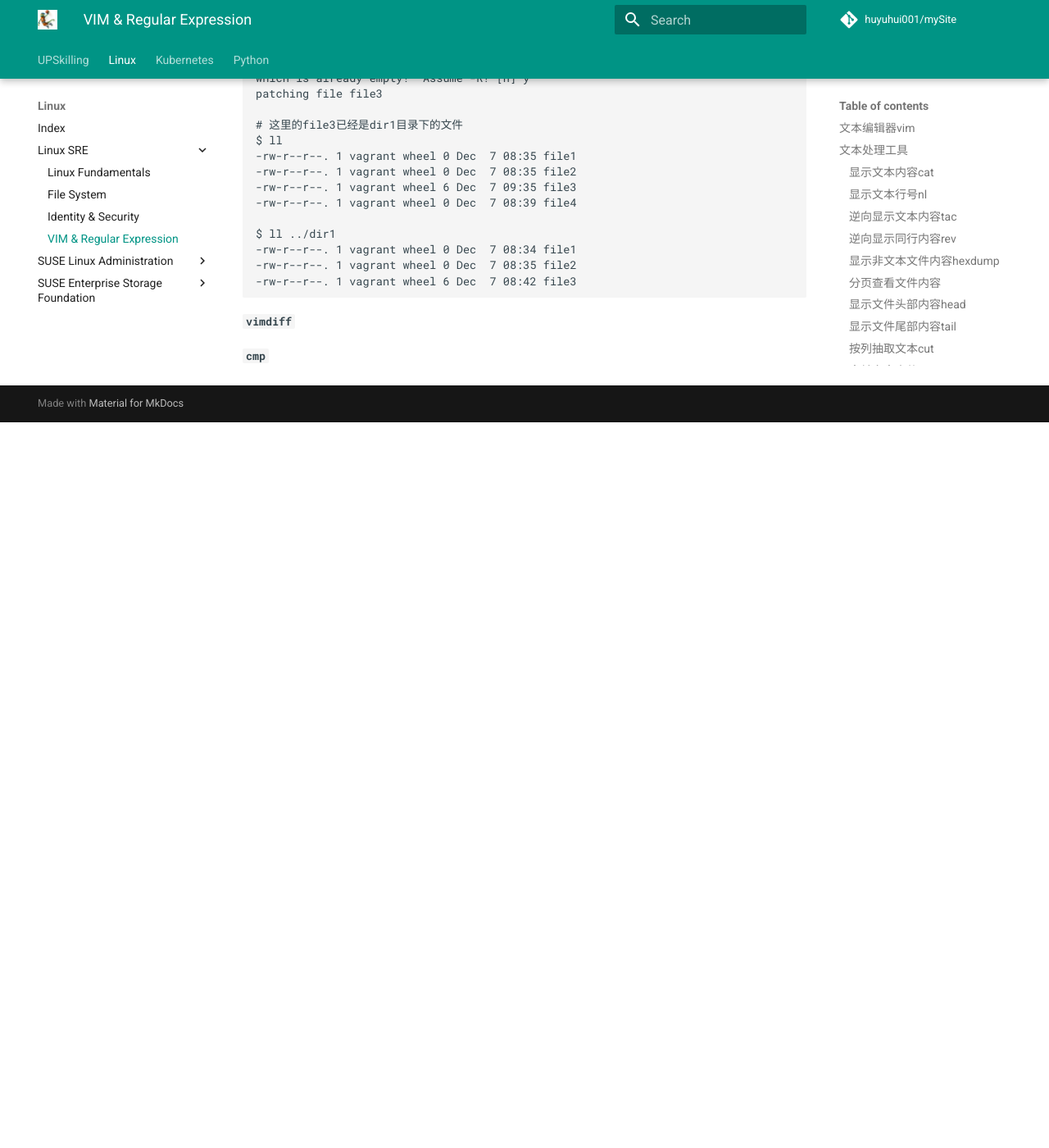
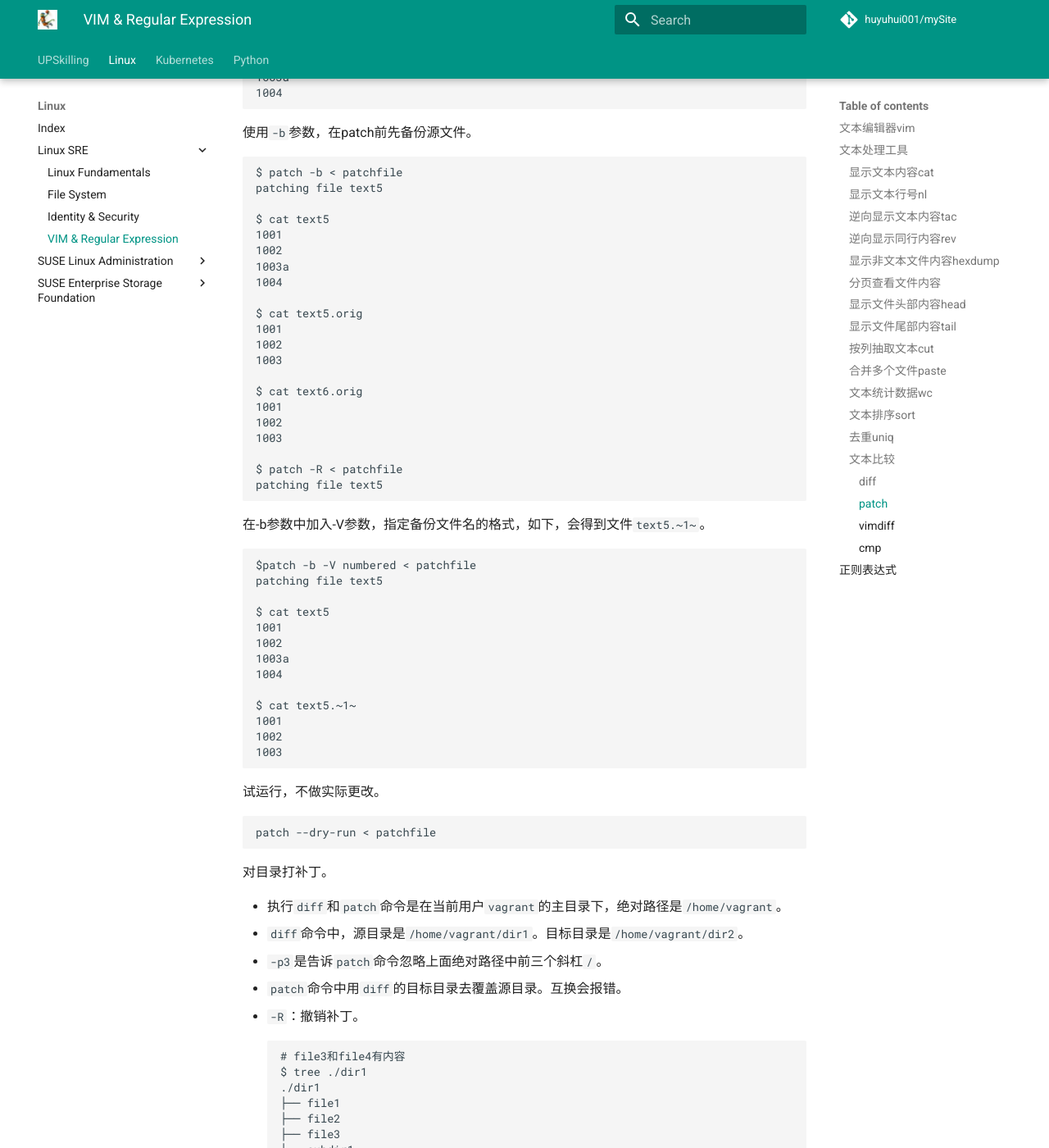
Before and after one commit to huyuhui001/mySite, an MkDocs documentation site: the page built from docs/linux/SRE/04-RegExpress.md, in a window 1280 px wide and 1400 px high, scrolled down 23708 px. Shown: the whole window at 82% size. Built offline with MkDocs 1.6.1 and Material for MkDocs 9.7.7, drawn with Linux system fonts in a browser that asks for light colours; comment, search, counter and statistics services are not loaded; before the commit the page ends 24223 px from its top, so only the background shows below that; some of the changed text lies outside the part shown.

Commit message:
Documentation

````diff
--- a/docs/linux/SRE/04-RegExpress.md
+++ b/docs/linux/SRE/04-RegExpress.md
@@ -863,13 +863,9 @@
       6 192.168.10.210:22
 ```
 
-
-
-
-
 ### 文本比较
 
-#### `diff`
+#### `diff`
 
 命令`diff`比较两个文件之间的区别。
 
@@ -880,7 +876,6 @@
 - `-W`：在使用-y参数时，指定栏宽
 - `-c`：显示全部内文，并标出不同之处
 - `-N`：缺失文件以空文件处理
-
 
 举例：
 
@@ -898,6 +893,7 @@
 ```
 
 显示不同。`3c3,4`代表两个文件在第3，4行有不同。
+
 ```
 $ diff text5 text6
 3c3,4
@@ -911,13 +907,13 @@
 
 * 前2行是文件信息。其中`---`表示变动前的文件，`+++`表示变动后的文件。
 * 变动的位置用两个@作为起首和结束，`@@ -1,3 +1,4 @@`。
-    * `-1,3`中，`-`表示第一个文件，即`text5`。第一个文件从第1行开始连续3行。
-    * `+1,4`中，`+`表示第二个文件，即`text6`。即，第二个文件从第1行开始连续4行。
+  * `-1,3`中，`-`表示第一个文件，即`text5`。第一个文件从第1行开始连续3行。
+  * `+1,4`中，`+`表示第二个文件，即`text6`。即，第二个文件从第1行开始连续4行。
 
 ```
 $ diff -u text5 text6
---- text5	2022-12-07 08:07:05.927805722 +0800
-+++ text6	2022-12-07 08:07:24.692234585 +0800
+--- text5    2022-12-07 08:07:05.927805722 +0800
++++ text6    2022-12-07 08:07:24.692234585 +0800
 @@ -1,3 +1,4 @@
  1001
  1002
@@ -927,10 +923,11 @@
 ```
 
 以上下文方式输出比较结果。标有`!`代表差异行。
+
 ```
 $ diff -c text5 text6
-*** text5	2022-12-07 08:24:08.867168414 +0800
---- text6	2022-12-07 08:24:13.939284243 +0800
+*** text5    2022-12-07 08:24:08.867168414 +0800
+--- text6    2022-12-07 08:24:13.939284243 +0800
 ***************
 *** 1,3 ****
   1001
@@ -946,17 +943,21 @@
 并排格式输出比较结果。
 
 * `|`表示前后2个文件内容有不同
+
 * `<`表示后面文件比前面文件少了1行内容
+
 * `>`表示后面文件比前面文件多了1行内容
-```
-$ diff -y -W 50 text5 text6
-1001        1001
-1002        1002
-1003      | 1003a
+
+  ```
+  $ diff -y -W 50 text5 text6
+  1001        1001
+  1002        1002
+  1003      | 1003a
           > 1004
-```
+  ```
 
 比较文件夹内容。注意，只比较内容，不比较时间戳。
+
 ```
 $ mkdir dir1
 $ mkdir dir2
@@ -977,15 +978,27 @@
 Only in dir2: file4
 ```
 
-
-
 #### `patch`
 
-命令`patch`复制其他文件中的内容。
+命令`patch`复制其他文件中的内容。命令格式：
+
+```
+$ patch -p[num] < patchfile
+$ patch [options] originalfile patchfile
+```
+
+当特定软件有可用的安全修复程序时，我们通常会使用 `yum`或 `apt-get` 或`zypper`等包管理工具进行二进制升级。
+
+但如果我们是通过从源代码编译安装软件的情况下，我们需要下载安全补丁并将其应用于原始源代码并重新编译软件。
+
+这就是我们使用 `diff` 创建补丁文件（patch file），并使用 `patch `命令应用它。
+
+补丁文件是一个文本文件，其中包含同一文件（或同一源代码树）的两个版本之间的差异。 补丁文件是使用 `diff `命令创建的。
 
 继续上例。
 
 将文件`text5`的内容同步到文件`text6`，然后撤销补丁。注意区分源文件和目标文件。
+
 ```
 $ cat text5
 1001
@@ -1002,14 +1015,39 @@
 $ diff -ruN text5 text6 > patchfile
 
 $ cat patchfile
---- text5	2022-12-07 08:24:08.867168414 +0800
-+++ text6	2022-12-07 08:24:13.939284243 +0800
+--- text5    2022-12-07 08:24:08.867168414 +0800
++++ text6    2022-12-07 08:24:13.939284243 +0800
 @@ -1,3 +1,4 @@
  1001
  1002
 -1003
 +1003a
 +1004
+
+# 不指明目标文件，则默认给diff命令中的源文件进行打补丁
+$ patch < patchfile
+patching file text5
+
+$ cat text5
+1001
+1002
+1003a
+1004
+
+$ cat text6
+1001
+1002
+1003a
+1004
+
+# 撤销补丁
+patch -R < patchfile
+patching file text5
+
+# cat text5
+1001
+1002
+1003
 
 # 给text6文件打补丁（用text5的文件内容覆盖text6的内容）
 $ patch text6 patchfile
@@ -1033,58 +1071,141 @@
 1004
 ```
 
-对目录dir2打补丁，即，同步dir1的内容到dir2.
+使用`-b`参数，在patch前先备份源文件。
+```
+$ patch -b < patchfile
+patching file text5
 
-* `-p0`  从当前目录打补丁
-* `-p1`  忽略到第1层目录，开始打补丁，就是去掉第1个/前面的内容（补丁文件里的路径里的/）。需要进入目标文件夹（推荐使用）。
-* `-p2`  忽略到前2层目录，开始打补丁
-以此类推。
+$ cat text5
+1001
+1002
+1003a
+1004
 
-* `-R 撤销补丁
+$ cat text5.orig
+1001
+1002
+1003
+
+$ cat text6.orig
+1001
+1002
+1003
+
+$ patch -R < patchfile
+patching file text5
+```
+
+在-b参数中加入-V参数，指定备份文件名的格式，如下，会得到文件`text5.~1~`。
+```
+$patch -b -V numbered < patchfile
+patching file text5
+
+$ cat text5
+1001
+1002
+1003a
+1004
+
+$ cat text5.~1~
+1001
+1002
+1003
+```
+
+试运行，不做实际更改。
+```
+patch --dry-run < patchfile
+```
+
+
+对目录打补丁。
+
+* 执行`diff`和`patch`命令是在当前用户`vagrant`的主目录下，绝对路径是`/home/vagrant`。
+* `diff`命令中，源目录是`/home/vagrant/dir1`。目标目录是`/home/vagrant/dir2`。
+* `-p3`是告诉`patch`命令忽略上面绝对路径中前三个斜杠`/`。
+* `patch`命令中用`diff`的目标目录去覆盖源目录。互换会报错。
+* `-R`：撤销补丁。
+```
+# file3和file4有内容
+$ tree ./dir1
+./dir1
+├── file1
+├── file2
+├── file3
+└── subdir1
+    └── file4
+
+# 都是空文件
+$ tree ./dir2
+./dir2
+├── file1
+├── file2
+├── file3
+└── subdir1
+    └── file4
+
+$ diff -ruN /home/vagrant/dir1 /home/vagrant/dir2 > patchdir
+
+$ cat patchdir
+diff -ruN /home/vagrant/dir1/file3 /home/vagrant/dir2/file3
+--- /home/vagrant/dir1/file3    2022-12-07 08:42:33.108418336 +0800
++++ /home/vagrant/dir2/file3    2022-12-07 21:25:48.156056360 +0800
+@@ -1 +0,0 @@
+-hello
+diff -ruN /home/vagrant/dir1/subdir1/file4 /home/vagrant/dir2/subdir1/file4
+--- /home/vagrant/dir1/subdir1/file4    2022-12-07 21:15:09.689912160 +0800
++++ /home/vagrant/dir2/subdir1/file4    2022-12-07 21:26:55.405546177 +0800
+@@ -1 +0,0 @@
+-/home/vagrant/dir1/subdir1
+
+
+# 用dir2的内容覆盖dir1的内容
+$ patch -p3 < patchdir
+patching file dir1/file3
+patching file dir1/subdir1/file4
+
+# 现在dir1目录下的内容已经被dir2目录覆盖了。file3和file4都是空文件
+$ ll ./dir1
+total 0
+-rw-r--r--. 1 vagrant wheel  0 Dec  7 08:34 file1
+-rw-r--r--. 1 vagrant wheel  0 Dec  7 08:35 file2
+-rw-r--r--. 1 vagrant wheel  0 Dec  7 21:40 file3
+drwxr-xr-x. 1 vagrant wheel 10 Dec  7 21:40 subdir1
+
+$ ll ./dir1/subdir1
+total 0
+-rw-r--r--. 1 vagrant wheel 0 Dec  7 21:40 file4
+
+# 撤销补丁，file3和file4已经恢复为原文件
+$ patch -R -p3 < patchdir
+patching file dir1/file3
+patching file dir1/subdir1/file4
+
+$ ll ./dir1
+-rw-r--r--. 1 vagrant wheel  0 Dec  7 08:34 file1
+-rw-r--r--. 1 vagrant wheel  0 Dec  7 08:35 file2
+-rw-r--r--. 1 vagrant wheel  6 Dec  7 21:45 file3
+drwxr-xr-x. 1 vagrant wheel 10 Dec  7 21:45 subdir1
+
+$ ll ./dir1/subdir1
+-rw-r--r--. 1 vagrant wheel 27 Dec  7 21:45 file4
+
+
+# 用dir1的内容覆盖dir2的内容，系统拒绝。
+patch dir2 -p3 < patchdir
+File dir2 is not a regular file -- refusing to patch
+1 out of 1 hunk ignored -- saving rejects to file dir2.rej
+File dir2 is not a regular file -- refusing to patch
+1 out of 1 hunk ignored -- saving rejects to file dir2.rej
+
+$ patch /home/vagrant/dir2 -p3 < patchdir
+File /home/vagrant/dir2 is not a regular file -- refusing to patch
+1 out of 1 hunk ignored -- saving rejects to file /home/vagrant/dir2.rej
+File /home/vagrant/dir2 is not a regular file -- refusing to patch
+1 out of 1 hunk ignored -- saving rejects to file /home/vagrant/dir2.rej
 
 ```
-# file3有内容
-$ ll ./dir1
--rw-r--r--. 1 vagrant wheel 0 Dec  7 08:34 file1
--rw-r--r--. 1 vagrant wheel 0 Dec  7 08:35 file2
--rw-r--r--. 1 vagrant wheel 6 Dec  7 08:42 file3
-
-# file3是空文件
-$ ll ./dir2
--rw-r--r--. 1 vagrant wheel 0 Dec  7 08:35 file1
--rw-r--r--. 1 vagrant wheel 0 Dec  7 08:35 file2
--rw-r--r--. 1 vagrant wheel 0 Dec  7 08:35 file3
--rw-r--r--. 1 vagrant wheel 0 Dec  7 08:39 file4
-
-$ diff -ruN dir1 dir2 > patchdir
-
-$ cat patchdir
-diff -ruN dir1/file3 dir2/file3
---- dir1/file3	2022-12-07 08:42:33.108418336 +0800
-+++ dir2/file3	2022-12-07 08:35:33.514822960 +0800
-@@ -1 +0,0 @@
--hello
-
-$ cd dir2
-
-$ patch -p1< ../patchdir
-The next patch would empty out the file file3,
-which is already empty!  Assume -R? [n] y
-patching file file3
-
-# 这里的file3已经是dir1目录下的文件
-$ ll
--rw-r--r--. 1 vagrant wheel 0 Dec  7 08:35 file1
--rw-r--r--. 1 vagrant wheel 0 Dec  7 08:35 file2
--rw-r--r--. 1 vagrant wheel 6 Dec  7 09:35 file3
--rw-r--r--. 1 vagrant wheel 0 Dec  7 08:39 file4
-
-$ ll ../dir1
--rw-r--r--. 1 vagrant wheel 0 Dec  7 08:34 file1
--rw-r--r--. 1 vagrant wheel 0 Dec  7 08:35 file2
--rw-r--r--. 1 vagrant wheel 6 Dec  7 08:42 file3
-```
-
 
 
 
@@ -1092,10 +1213,34 @@
 
 #### `vimdiff`
 
+命令`vimdiff`相当于`vim -d`。
 
+举例：
 
-
-
-
+```
+$ vimdiff text1 text2
+```
 
 #### `cmp`
+
+命令`cmp`查看二进制文件的不同。
+
+```
+$ cmp cp grep
+cp grep differ: byte 25, line 1
+
+$ cmp /usr/bin/ls /usr/bin/dir
+/usr/bin/ls /usr/bin/dir differ: byte 613, line 1
+
+# 跳过前735个字节，输出后面30个字节内容
+$ hexdump -s 735 -Cn 30 /usr/bin/ls
+000002df  00 00 00 00 00 5d 00 00  00 50 00 00 00 68 00 00  |.....]...P...h..|
+000002ef  00 6a 00 00 00 4f 00 00  00 00 00 00 00 1d        |.j...O........|
+000002fd
+$ hexdump -s 735 -Cn 30 /usr/bin/dir
+000002df  00 00 00 00 00 5d 00 00  00 50 00 00 00 68 00 00  |.....]...P...h..|
+000002ef  00 6a 00 00 00 4f 00 00  00 00 00 00 00 1d        |.j...O........|
+000002fd
+```
+
+## 正则表达式
````
Also changed, not shown: other parts of docs/linux/SRE/04-RegExpress.md (+1 -1 lines).
